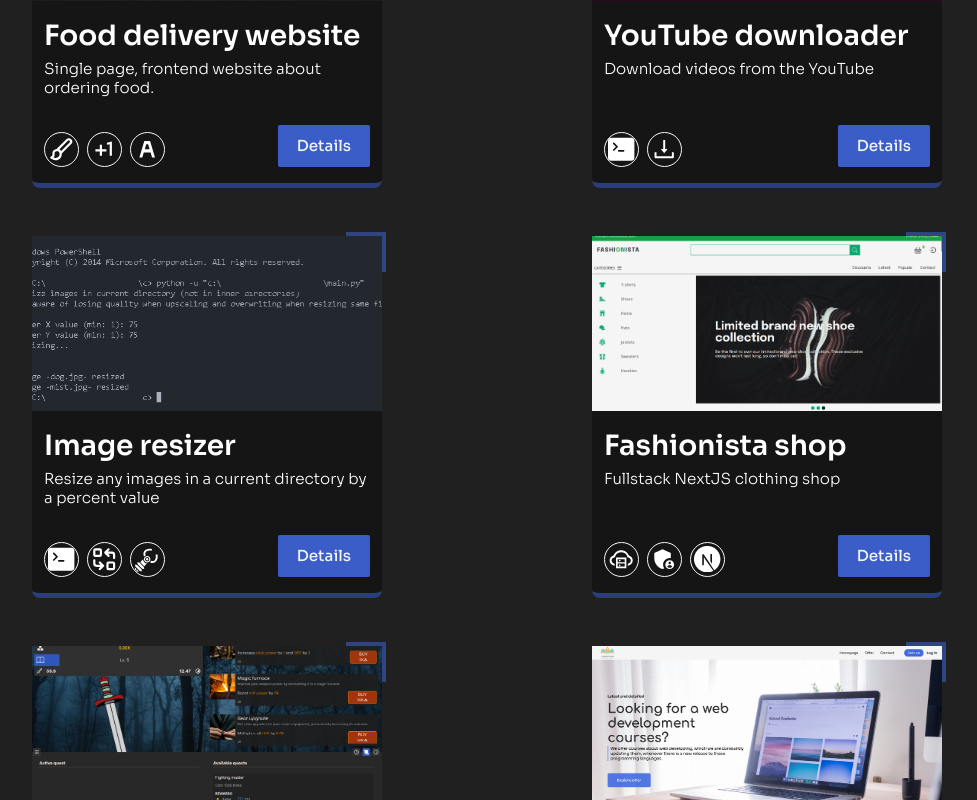
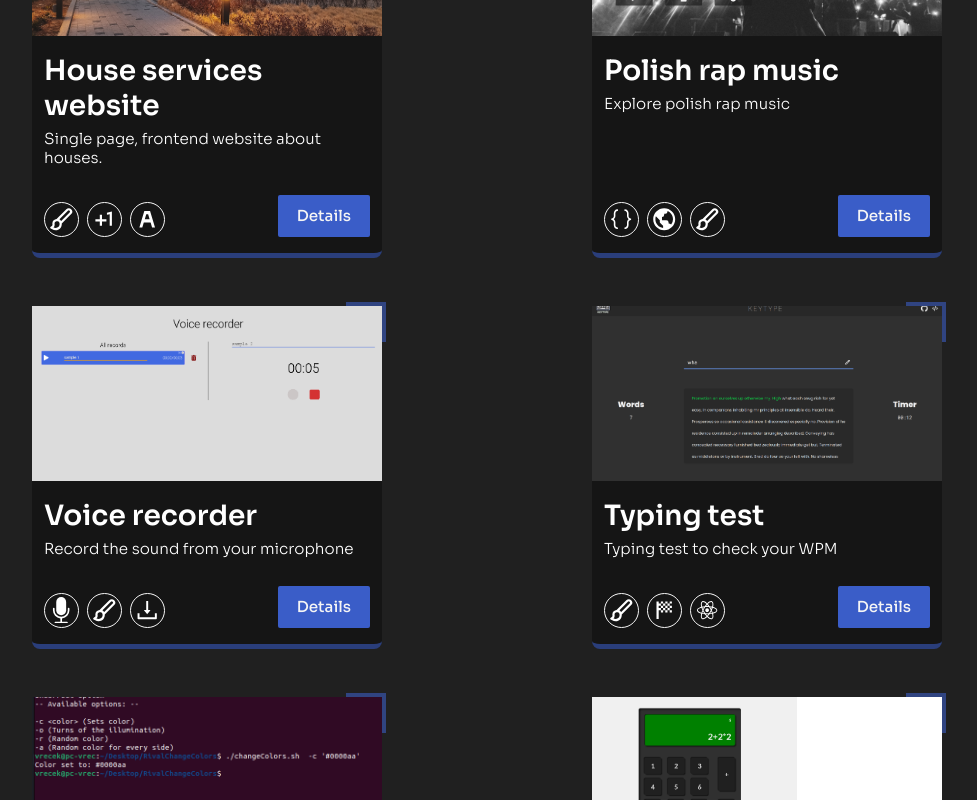
Before and after one commit to vrecek/portfolio, a React (Vite) app: page /#/projects in a window 1280 px wide. Shown: the part 820-1620 px from the top of the page, without its empty margins (153-1130 px from the left). Built offline with nearby package versions, Linux system fonts and the light colour scheme.

Commit message:
Typing test Project

```diff
--- a/src/App.tsx
+++ b/src/App.tsx
@@ -2,12 +2,12 @@ import { Route, Routes } from 'react-router-dom'
 import ArrowTop from './components/Layout/ArrowTop'
 import Footer from './components/Layout/Footer/Footer'
 import Navigation from './components/Layout/Navigation/Navigation'
-import './css/index.css'
 import MAIN_PAGE from './components/MAIN_PAGE/MAIN_PAGE'
 import CONTACT_PAGE from './components/CONTACT_PAGE/CONTACT_PAGE'
 import ABOUT_PAGE from './components/ABOUT_PAGE/ABOUT_PAGE'
 import PROJECTS_PAGE from './components/PROJECTS_PAGE/PROJECTS_PAGE'
 import ONE_PROJECT_PAGE from './components/ONE_PROJECT_PAGE/ONE_PROJECT_PAGE'
+import './css/index.css'
 
 
 function App() {
--- a/src/data/ALL_PROJECTS.tsx
+++ b/src/data/ALL_PROJECTS.tsx
@@ -45,6 +45,7 @@ import ytdwn from '../images/projects/ytdwn.png'
 import rapmusic from '../images/projects/rapmusic.png'
 import paint from '../images/projects/paint.png'
 import fashionista from '../images/projects/fashionista.png'
+import keytype from '../images/projects/keytype.png'
 
 import chatreg from '../images/description/chatregister.png'
 import chatadd from '../images/description/chatadd.png'
@@ -70,6 +71,26 @@ import fashtiles from '../images/description/fash_tiles.png'
 import ProjectType from '../interfaces/ProjectInterface'
 
 const PROJECTS: ProjectType[] = [
+   {
+      id: 'keytype',
+      thumbnail: keytype,
+      name: "Typing test",
+      stack: "Frontend",
+      shortPara: "Typing test to check your WPM",
+      language: ["Typescript", "SCSS", "HTML"],
+      type: 'Website',
+      tags: [
+         { name: "Frontend", icon: <BiPaint /> },
+         { name: "Scores", icon: <MdSportsScore /> },
+         { name: "ReactJS", icon: <DiReact /> }
+      ],
+      date: 33,
+      repository: 'https://github.com/vrecek/keytype',
+      liveUrl: 'https://vrecek.github.io/keytype',
+      bugs: [],
+      description: `Check your WPM and overall typing speed on this website. It will measure your time and written words. You can also save this on the leaderboard, to keep improving your typing skill`
+   },
+
    {
       id: 'fashionista',
       thumbnail: fashionista,
```
Also changed, not shown: src/images/projects/keytype.png (added), 57 other files (tests, documents, lock files or other folders).
